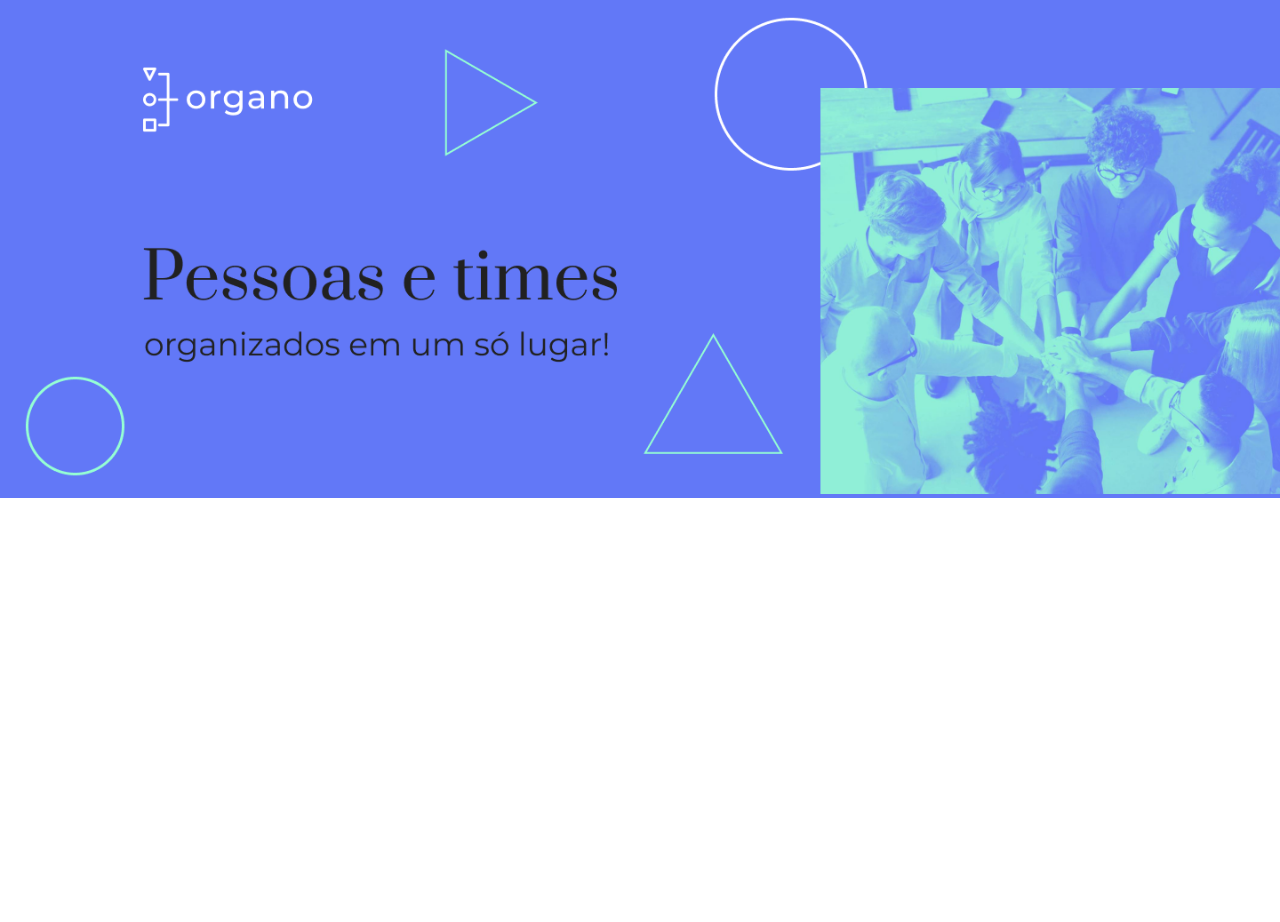
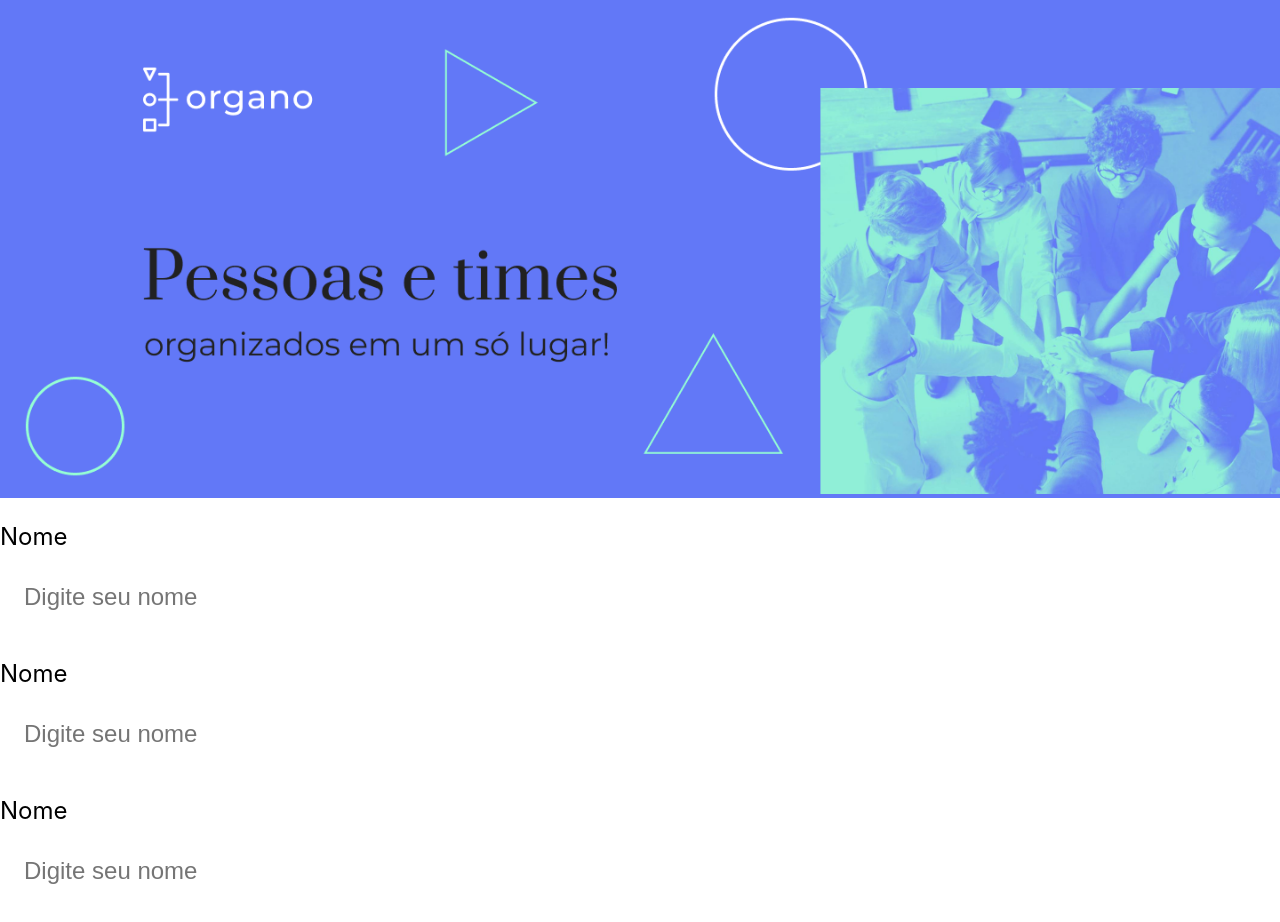
Before and after one commit to soarezlucas02/aprendendoreact, a JavaScript app in the folder organo/: page / in a window 1280 px wide. Shown: the top 922 px of the page. Before the commit the page ends 800 px from the top, so only its background shows below. Built offline with nearby package versions, Linux system fonts and the light colour scheme; the HTML template or start-up script is replaced by a standard one.

Commit message:
adicionando e comecando a estilizar o campo de texto

```diff
--- a/organo/src/App.js
+++ b/organo/src/App.js
@@ -1,10 +1,13 @@
-import Banner from './componentes/Banner/Banner';
+import Banner from './componentes/Banner';
+import CampoTexto from './componentes/CampoTexto/';
 
 function App() {
   return (
     <div className="App">
       <Banner />
-
+      <CampoTexto label="Nome"/>
+      <CampoTexto label="Cargo"/>
+      <CampoTexto label="Imagem"/>
     </div>
   );
 }
--- a/organo/src/componentes/Banner/Banner.js
+++ b/organo/src/componentes/Banner/index.js
@@ -1,6 +1,6 @@
 import './Banner.css'
 
-function Banner(){
+const Banner = () => {
     return(
         <header className='banner'>
             <img src="/imagens/banner.png" alt="Banner Principal"/>
--- /dev/null
+++ b/organo/src/componentes/CampoTexto/CampoTexto.css
@@ -0,0 +1,19 @@
+.campo-texto{
+    margin: 24px 0;
+}
+
+.campo-texto label{
+    display: block;
+    margin-bottom: 8px;
+    font-size: 24px;
+}
+
+.campo-texto input{
+    background-color: #fff;
+    box-shadow: 10p.06x 10px 30px rgba(0, 0, 0, 0.06);
+    width: 100%;
+    border: none;
+    font-size: 24px;
+    padding: 24px;
+    box-sizing: border-box;
+}
--- /dev/null
+++ b/organo/src/componentes/CampoTexto/index.js
@@ -0,0 +1,11 @@
+import './CampoTexto.css'
+const CampoTexto = () => {
+    return (
+        <div className="campo-texto">
+            <label>Nome</label>
+            <input placeholder="Digite seu nome"/>
+        </div>
+    )
+}
+
+export default CampoTexto
```
